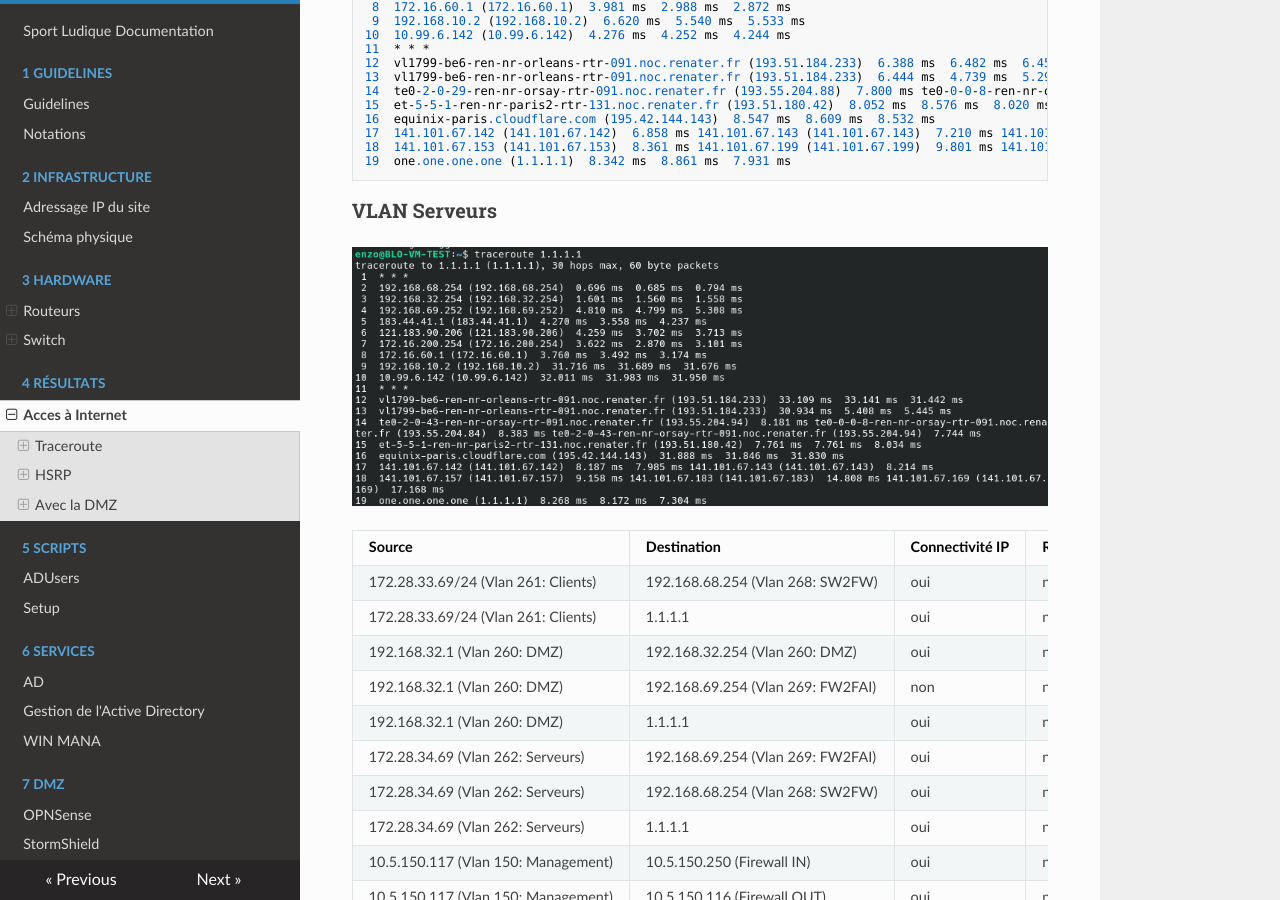
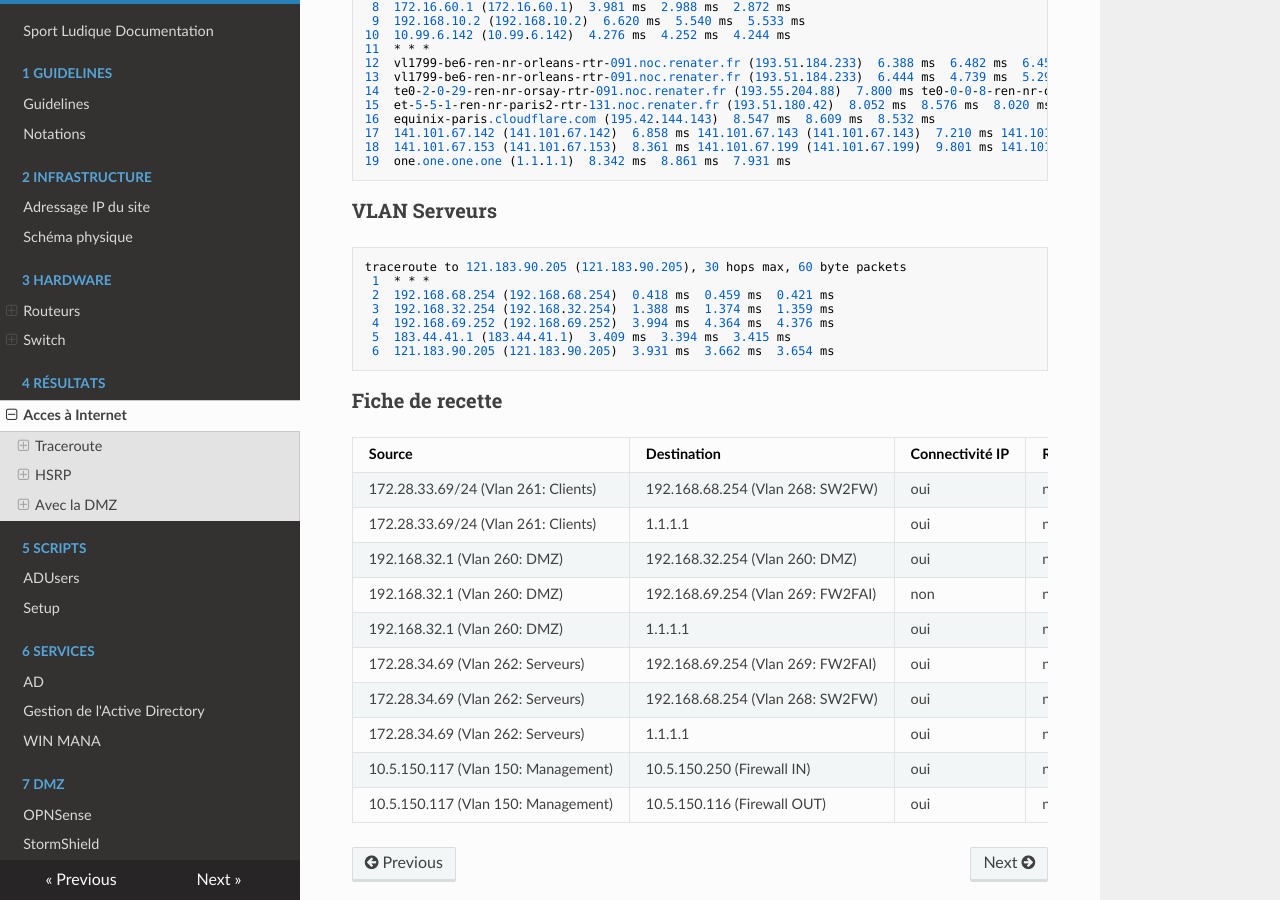
Before and after one commit to DSISportLudique/SportLudique2Doc, an MkDocs documentation site: the page built from docs/4 - Résultats/AccesInternet.md, in a window 1280 px wide and 900 px high, scrolled down 1809 px. Built offline with MkDocs 1.6.1, drawn with Linux system fonts in a browser that asks for light colours; nearby versions of some CDN libraries.

Commit message:
fixed format for results

````diff
--- a/docs/4 - Résultats/AccesInternet.md
+++ b/docs/4 - Résultats/AccesInternet.md
@@ -105,7 +105,17 @@ traceroute to 1.1.1.1 (1.1.1.1), 30 hops max, 60 byte packets
 ```
 
 ### VLAN Serveurs
-![Serveurs](../assets/PingInternetVlanServeurDMZ.png)
+```
+traceroute to 121.183.90.205 (121.183.90.205), 30 hops max, 60 byte packets
+ 1  * * *
+ 2  192.168.68.254 (192.168.68.254)  0.418 ms  0.459 ms  0.421 ms
+ 3  192.168.32.254 (192.168.32.254)  1.388 ms  1.374 ms  1.359 ms
+ 4  192.168.69.252 (192.168.69.252)  3.994 ms  4.364 ms  4.376 ms
+ 5  183.44.41.1 (183.44.41.1)  3.409 ms  3.394 ms  3.415 ms
+ 6  121.183.90.205 (121.183.90.205)  3.931 ms  3.662 ms  3.654 ms
+```
+
+### Fiche de recette
 
 | Source | Destination | Connectivité IP | Résolution DNS | Service testé (protocole/port) |
 |--------|-------------|-----------------|----------------|--------------------------------|
````
